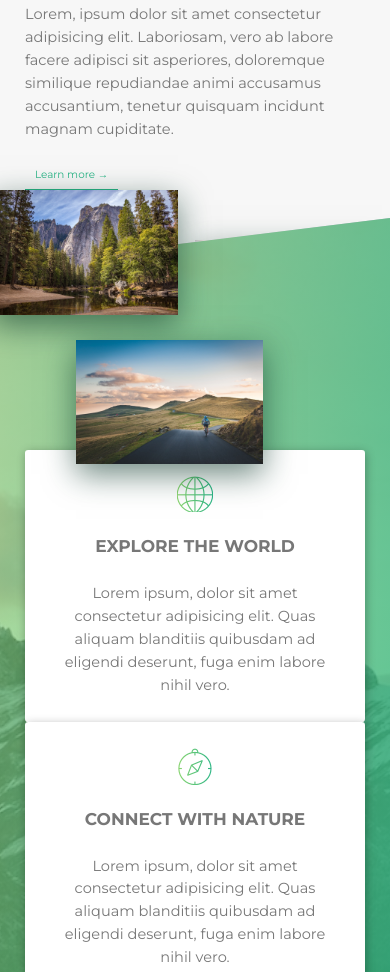
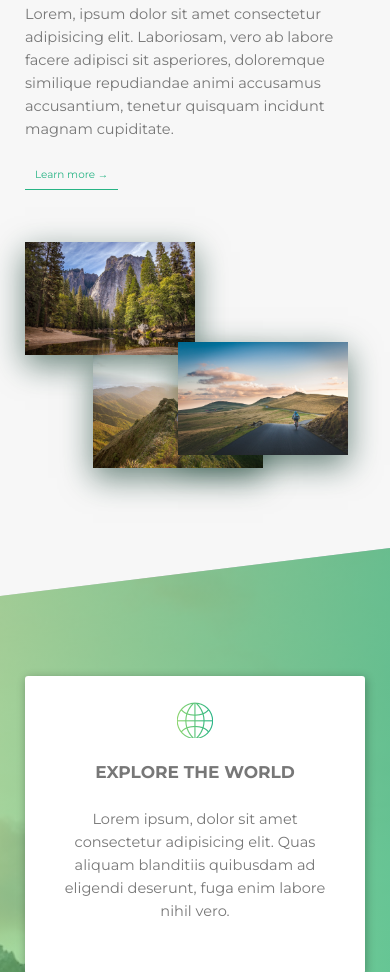
Before and after one commit to tangratannakra/Into-the-Wild, a website: page index.html in a window 390 px wide. Shown: the part 1204-2176 px from the top of the page. Drawn offline with Linux system fonts and the light colour scheme.

Commit message:
media queries lg 992 desktop first

```diff
--- a/index.html
+++ b/index.html
@@ -304,11 +304,11 @@
     <div class="popup" id="popup">
         <div class="box">
             <a href="#packets" class="popup__close">&times;</a>
-            <div class="col-1-3 box__images">
+            <div class="box--width-1-3 box__images">
                 <div class="box__image box__image--first"></div>
                 <div class="box__image box__image--second"></div>
             </div>
-            <div class="col-2-3 box__text" >
+            <div class="box--width-2-3 box__text" >
                 <h2 class="heading-secondary u-mb-1">Lorem ipsum dolor sit amet</h2>
                 <h3 class="heading-tertiary u-mb-1">Lorem ipsum, dolor sit amet consectetur adipisicing elit</h3>
                 <div class="box__text--columns u-mb-2"><p class="paragraph">Lorem ipsum dolor sit amet consectetur adipisicing elit. Omnis cumque eveniet blanditiis at, facilis incidunt vitae laborum animi similique recusandae alias id optio, iusto neque doloremque sed, minima veniam eum sint nihil iure!</p></div>
--- a/scss/abstracts/_mixins.scss
+++ b/scss/abstracts/_mixins.scss
@@ -57,7 +57,7 @@ shall be on top for right cascading of styles(bigest shall be last)
 @mixin respond-df($breakpoint){
     @if $breakpoint == sm { @media (max-width: 575.9px){@content}; } //576px
     @if $breakpoint == md { @media (max-width: 767.9px){@content}; } //768px
-    @if $breakpoint == lg { @media (max-width: 992px){@content}; } //992px
+    @if $breakpoint == lg { @media (max-width: 991.9px){@content}; } //992px
     @if $breakpoint == xl { @media (min-width: 1200px){@content}; } //1200px
     @if $breakpoint == xxl { @media (min-width: 1400px){@content}; } //1400px
 }
--- a/scss/base/_base.scss
+++ b/scss/base/_base.scss
@@ -11,7 +11,7 @@ body {
     color: $color-grey-dark;
     padding: 1.5rem;
 
-    @include respond-df(md){
+    @include respond-df(lg){
         padding:0px;
     }
 }
--- a/scss/components/_box.scss
+++ b/scss/components/_box.scss
@@ -29,11 +29,33 @@
     }
 
     &__text{
-        padding:5rem $gutter-horizontal 5rem 0;
+        padding: 5rem 5% 5rem 5%;
+        @include respond-df(lg){
+            padding-top:25%;
+        }
+
         &--columns{
             columns:2;
             column-gap: $gutter-horizontal;
             font-size:0.9rem;
+
+            @include respond-df(lg){
+                columns:1;
+                font-size:1rem;
+            }
         }
     }
+
+    &--width-1-3{
+        width:33%;
+        float:left;
+        display: table-cell;
+    }
+
+    &--width-2-3{
+        width:66%;
+        float:right;
+    }
+
+
 }
--- a/scss/components/_card-popular.scss
+++ b/scss/components/_card-popular.scss
@@ -17,6 +17,10 @@
         border-radius: $border-radius;
         overflow:hidden;
         @include clearfix;
+
+        @include respond-df(lg){
+            position: relative;
+        }
 
         &--front{
             background-color: $color-white;
--- a/scss/components/_feature-box.scss
+++ b/scss/components/_feature-box.scss
@@ -1,6 +1,11 @@
 .feature-box {
     padding: 2.5rem;
     transition: transform 0.3s ease;
+
+    @include respond-df(lg){
+        padding: 2.5rem 10% 5rem;
+        margin-bottom:2.5rem;
+    }
 
     &>*{
         &:not(:last-child){
@@ -28,5 +33,6 @@
         background-color: $color-white;
         border-radius: $border-radius;
         @include box-shadow;
-    }
+
+        }
 }
--- a/scss/components/_image-gallery.scss
+++ b/scss/components/_image-gallery.scss
@@ -1,11 +1,22 @@
 .image-gallery {
     position: relative;
+
+    @include respond-df(lg){
+        padding-top:5rem;
+    }
 
     &__photo {
         width:55%;
         box-shadow:0 10px 30px rgba(darken($color-primary-dark, 30%), 0.6);
         position: absolute;
         transition: all 0.3s ease;
+
+        @include respond-df(lg){
+            width: 50%;
+            position: relative;
+            display: inline-block;
+            float: left;
+        }
 
         &:hover{
             transform: scale(1.5);
@@ -16,18 +27,31 @@
         &--p1 {
             left: -10%;
             z-index:1;
+            @include respond-df(lg){
+                left: 0px;
+            }
         }
 
         &--p2 {
             top:150px;
             left:15%;
             z-index: 2;
+
+            @include respond-df(lg){
+                top:100px;
+                left:-5%;
+            }
         }
 
         &--p3 {
             top:50px;
             left: 50%;
             z-index: 0;
+
+            @include respond-df(lg){
+                top:10%;
+                left:-30%;
+            }
         }
     }
 }
--- a/scss/pages/_home.scss
+++ b/scss/pages/_home.scss
@@ -10,6 +10,11 @@
     background-size: cover;
     background-position: top;
     transform: skewY(-7deg);
+
+    @include respond-df(lg){
+        margin-top:-15rem;
+        padding:10rem 0 7.5rem 0;
+    }
 
     &>* {
         transform: skewY(7deg);
```
Also changed, not shown: css/main.css, 1 other file.
